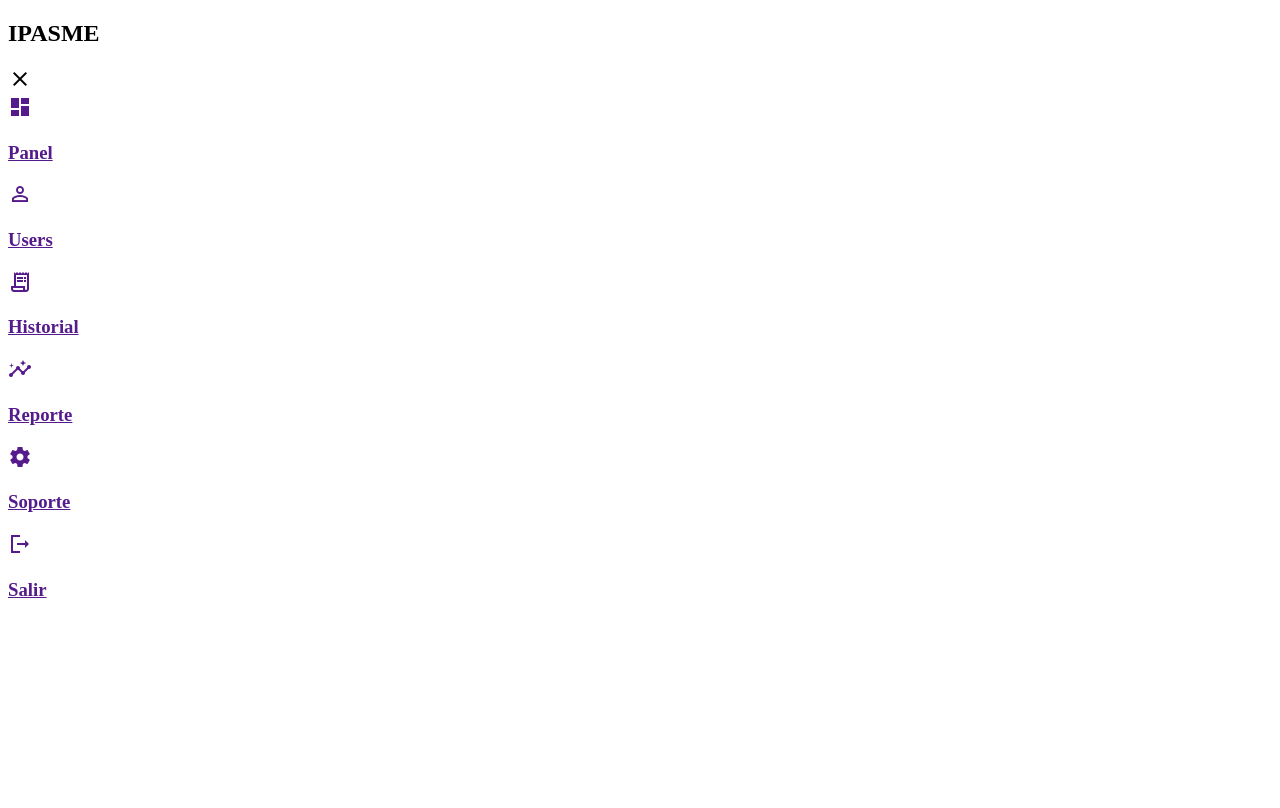
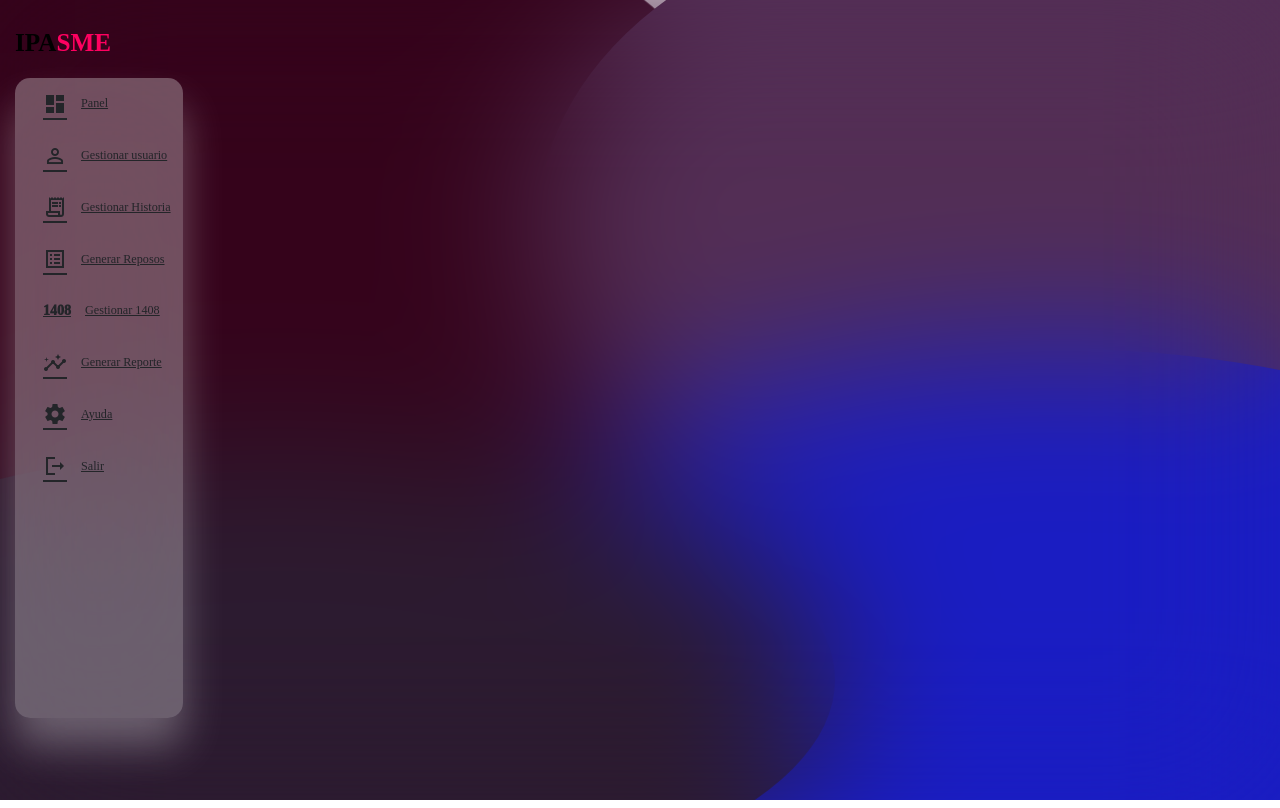
Before and after one commit to Sr-Hacker/IPASME-Project, a PHP site: page / in a window 1280 px wide. Before the commit the page ends 598 px from the top, so only its background shows below. Run offline with PHP 8.4, Linux system fonts and the light colour scheme.

Commit message:
save update background and sidebar

```diff
--- a/dashboard/index.html
+++ b/dashboard/index.html
@@ -8,7 +8,12 @@
     <title>Document</title>
 </head>
 <body>
-
+    <div class="content">
+        <div class="background"></div>
+        <div class="background"></div>
+        <div class="background"></div>
+        <div class="background"></div>
+    </div>
     <div class="container">
             <!--Sidebar Section-->
             <aside>
@@ -23,7 +28,7 @@
                     </div>
                 </div>
 
-            <div class="sedebar">
+                <div class="sidebar">
                     <a href="">
                         <span class="material-icons-sharp">
                             dashboard
@@ -34,25 +39,37 @@
                         <span class="material-icons-sharp">
                             person_outline
                         </span>
-                    <h3>Users</h3>
+                        <h3>Gestionar usuario</h3>
                     </a>
                     <a href="">
                         <span class="material-icons-sharp">
                             receipt_long
                         </span>
-                    <h3>Historial</h3>
+                        <h3>Gestionar Historia</h3>
+                    </a>
+                    <a href="">
+                        <span class="material-icons-sharp">
+                            list_alt
+                        </span>
+                        <h3>Generar Reposos</h3>
+                    </a>
+                    <a href="">
+                        <span class="protocolo">
+                            1408
+                        </span>
+                        <h3>Gestionar 1408</h3>
                     </a>
                     <a href="" class="active">
                         <span class="material-icons-sharp">
                             insights
                         </span>
-                    <h3>Reporte</h3>
+                        <h3>Generar Reporte</h3>
                     </a>
                     <a href="">
                         <span class="material-icons-sharp">
                             settings
                         </span>
-                    <h3>Soporte</h3>
+                        <h3>Ayuda</h3>
                     </a>
                     <a href="">
                         <span class="material-icons-sharp">
--- a/dashboard/style.css
+++ b/dashboard/style.css
@@ -1,17 +1,16 @@
 @import url('https://fonts.googleapis.com/css2?family=Poppins:ital,wght@0,100;0,200;0,300;0,400;0,500;0,600;0,700;0,800;0,900;1,100;1,200;1,300;1,400;1,500;1,600;1,700;1,800;1,900&display=swap');
-@import url('reset.css');
+@import url(reset.css);
 
-::root{
+:root{
     --color-primary: #6c9bfc;
     --color-danger: #ff0060;
     --color-success: #189C85;
     --color-warning: #F7D060;
     --color-white: #fff;
-    --color-info-dark: #7d8da1;
+    --color-info-dark: #232529;
     --color-dark: #363949;
-    --color-light: rgba(132, 139, 200, 0.18);
+    --color-light: rgba(255, 255, 255, 0.30);
     --color-dark-variant: #677483;
-    color-background: #f6f6f9;
 
     --card-border-radius: 2rem;
     --border-radius-1: 0.4rem;
@@ -22,3 +21,212 @@
 
     --box-shadow: 0 2rem 3rem var(--color-light);
 }
+
+.dark-mode-variables{
+    --color-background: rgba(255, 255, 255, 0.1);
+    --color-white: #202528;
+    --color-dark: #edeffd;
+    --color-dark-variant: #a3bdcc;
+    --color-ligth: rgba(0, 0, 0, 0.4);
+    --box-shadow: 0 2rem 3rem var(--color-light);
+}
+
+html{
+    font-size: 14px;
+    height: 100%;
+    width: 100%;
+}
+
+body{
+    width: 100%;
+    height: 100%;
+    font-family: 'Poppins, sans-serif';
+    font-size: 0.88rem;
+    user-select: none;
+    overflow-x: hidden;
+}
+
+
+.content{
+    z-index: -1;
+    height:100%;
+    width: 100%;
+    position: absolute;
+    margin: auto;
+    left: 0;
+    right: 0;
+    top: 0;
+    bottom: 0;
+    overflow: hidden;
+}
+
+.content .background{
+    position: absolute;
+    border-radius: 50%;
+    animation: gradient 4s infinite;
+}
+
+@keyframes gradient{
+    70%{
+        transform: scale(1.2) translate(30px);
+    }
+
+}
+
+.content div:nth-child(1){
+    height: 90%;
+    width: 80%;
+    background-color: #35031b;
+    left: -29%;
+    top: -10%;
+}
+
+.content div:nth-child(2){
+    height: 80%;
+    width: 70%;
+    background-color: #532e55;
+    top: -12%;
+    right: -12%;
+    animation-delay: 8s;
+}
+
+.content div:nth-child(3){
+    height: 65%;
+    width: 80%;
+    background-color: #1a1dc2;
+    bottom: -15%;
+    right: -20%;
+    animation-delay: 0.3s;
+}
+
+.content div:nth-child(4){
+    height: 50%;
+    width: 75%;
+    background-color: #2c1b30;
+    bottom: -10%;
+    left: -18%;
+    animation-delay: 1.2s;
+}
+
+.content::after{
+    position: absolute;
+    content: "";
+    height: 100%;
+    width: 100%;
+    backdrop-filter: blur(80px);
+}
+
+
+.container a{
+    color: var(--color-white);
+}
+
+h1{
+    font-weight: 800;
+    font-size: 1.8rem;
+}
+
+h2{
+    font-weight: 600;
+    font-size: 1.4rem;
+}
+
+h3{
+    font-weight: 500;
+    font-size: 0.87rem;
+}
+
+small{
+    font-size: 0.74rem;
+}
+
+p{
+    color: var(--color-dark-variant);
+}
+
+b{
+    color: var(--color-white);
+}
+
+.text-muted{
+    color: var(--color-white);
+}
+
+.primary{
+    color: var(--color-primary);
+}
+
+.danger{
+    color: var(--color-danger);
+}
+
+.success{
+    color: var(--color-success);
+}
+
+.warning{
+    color: var(--color-warning);
+}
+
+.protocolo{
+    font-size: 1rem;
+    font-weight: 1000;
+}
+
+.container{
+    display: grid;
+    width: 96%;
+    margin: 0 0.5rem;
+    gap: 1.8rem;
+    grid-template-columns: 12rem auto 23rem;
+
+}
+
+aside{
+    height: 100vh;
+}
+
+aside .toggle{
+    display: flex;
+    align-items: center;
+    justify-content: space-between;
+}
+
+aside .toggle .logo{
+    display: flex;
+    gap: 1.5rem;
+}
+
+aside .toggle .close{
+    color: var(--color-white);
+    padding-right: 1rem;
+    display: none;
+}
+
+aside .sidebar{
+    display: flex;
+    flex-direction: column;
+    background-color: var(--color-light);
+    backdrop-filter: blur(100px);
+    box-shadow: var(--box-shadow);
+    border-radius: 15px;
+    height: 80vh;
+    position: relative;
+    cursor: pointer;
+    transition: all 0.3s ease;
+}
+
+aside .sidebar:hover{
+    box-shadow: none;
+}
+
+aside .sidebar a{
+    display: flex;
+    align-items: center;
+    color: var(--color-info-dark);
+    height: 3.7rem;
+    gap: 1rem;
+    position: relative;
+    margin-left: 2rem;
+    transition: all 0.3 ease;
+}
```
Lines whose indentation alone changed are shown as unchanged.
